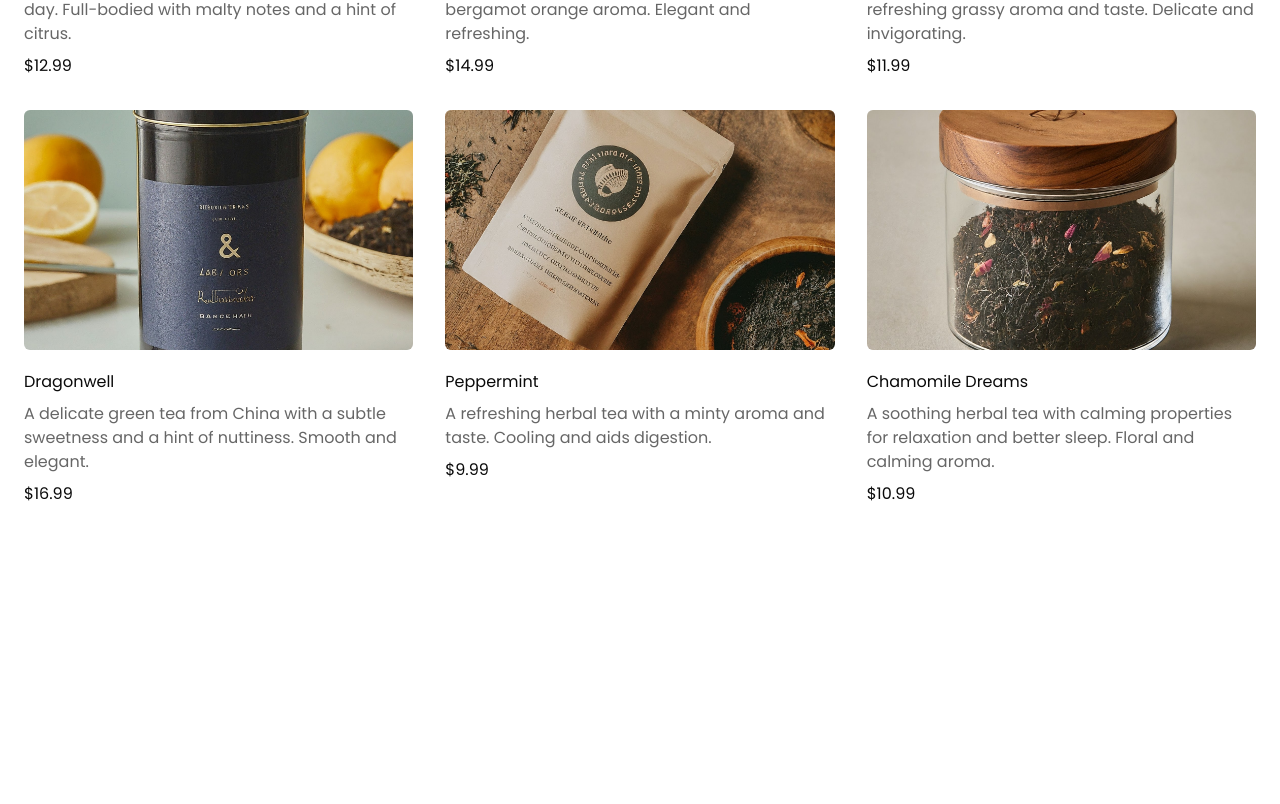
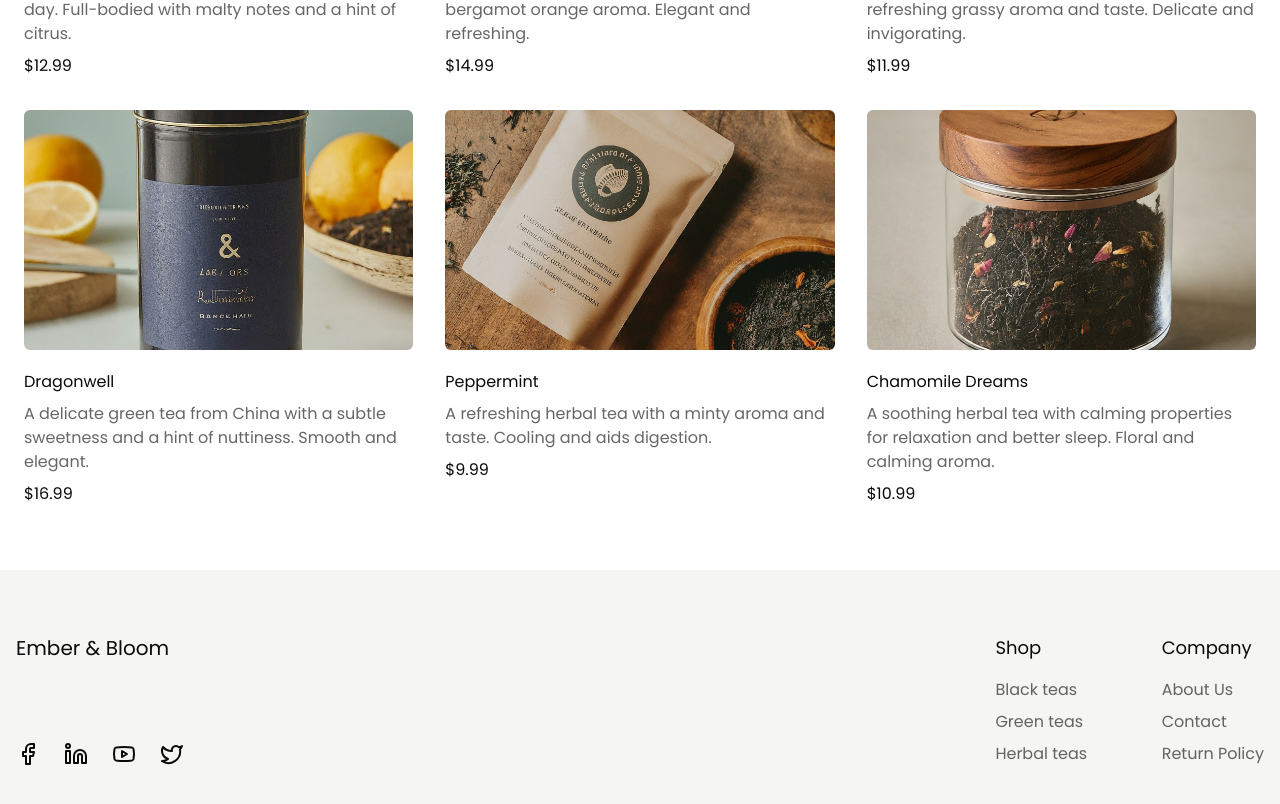
Before and after one commit to apkomatic-tech/ember-n-bloom-ecommerce, a Next.js app: page / in a window 1280 px wide. Shown: the part 1038-1842 px from the top of the page. Before the commit the page ends 1544 px from the top, so only its background shows below. Built offline with nearby package versions, Linux system fonts and the light colour scheme.

Commit message:
Add footer with dummy links

```diff
--- a/src/app/layout.tsx
+++ b/src/app/layout.tsx
@@ -1,30 +1,38 @@
-import type { Metadata } from 'next';
-import { Poppins as FontSans } from 'next/font/google';
-import './globals.css';
-import { cn } from '@/lib/utils';
-import Navbar from '@/components/layout/Navbar';
+import type { Metadata } from "next";
+import { Poppins as FontSans } from "next/font/google";
+import "./globals.css";
+import { cn } from "@/lib/utils";
+import Navbar from "@/components/layout/Navbar";
+import Footer from "@/components/layout/Footer";
 
 const fontSans = FontSans({
-  subsets: ['latin'],
-  weight: ['400', '700'],
-  variable: '--font-sans'
+  subsets: ["latin"],
+  weight: ["400", "700"],
+  variable: "--font-sans",
 });
 
 export const metadata: Metadata = {
-  title: 'Ember & Bloom',
-  description: 'Premium loose leaf teas for every mood & moment. Explore our collections, discover brewing tips, and elevate your tea experience.'
+  title: "Ember & Bloom",
+  description:
+    "Premium loose leaf teas for every mood & moment. Explore our collections, discover brewing tips, and elevate your tea experience.",
 };
 
 export default function RootLayout({
-  children
+  children,
 }: Readonly<{
   children: React.ReactNode;
 }>) {
   return (
     <html lang="en">
-      <body className={cn('min-h-screen bg-background font-sans antialiased', fontSans.variable)}>
+      <body
+        className={cn(
+          "min-h-screen bg-background font-sans antialiased",
+          fontSans.variable,
+        )}
+      >
         <Navbar />
-        <main className="max-w-screen-2xl mx-auto">{children}</main>
+        <main className="mx-auto max-w-screen-2xl">{children}</main>
+        <Footer />
       </body>
     </html>
   );
--- /dev/null
+++ b/src/components/layout/Footer.tsx
@@ -0,0 +1,71 @@
+import {
+  FacebookIcon,
+  LinkedinIcon,
+  TwitterIcon,
+  YoutubeIcon,
+} from "lucide-react";
+import Link from "next/link";
+
+const Footer = () => {
+  return (
+    <footer className="mt-16 bg-stone-100 py-8 md:py-16">
+      <div className="2xl::px-0 mx-auto max-w-screen-2xl px-4">
+        <div className="flex flex-col justify-between gap-8 md:flex-row">
+          {/* Left Column */}
+          <div className="flex flex-col items-center justify-between gap-4 md:items-start md:gap-0">
+            <div className="text-xl">Ember &amp; Bloom</div>
+            <ul className="flex items-center gap-6">
+              <li className="cursor-pointer">
+                <FacebookIcon />
+              </li>
+              <li className="cursor-pointer">
+                <LinkedinIcon />
+              </li>
+              <li className="cursor-pointer">
+                <YoutubeIcon />
+              </li>
+              <li className="cursor-pointer">
+                <TwitterIcon />
+              </li>
+            </ul>
+          </div>
+          {/* Right Column */}
+          <div className="grid grid-cols-2 gap-16">
+            {/* Column 1 */}
+            <div className="flex flex-col gap-4">
+              <div className="text-lg">Shop</div>
+              <ul className="flex flex-col gap-2 text-black/60">
+                <li>
+                  <Link href="/shop">Black teas</Link>
+                </li>
+                <li>
+                  <Link href="/shop">Green teas</Link>
+                </li>
+                <li>
+                  <Link href="/shop">Herbal teas</Link>
+                </li>
+              </ul>
+            </div>
+            {/* Column 2 */}
+            <div className="flex flex-col gap-4">
+              <div className="text-lg">Company</div>
+              <ul className="flex flex-col gap-2 text-black/60">
+                <li>
+                  <Link href="/shop">About Us</Link>
+                </li>
+                <li>
+                  <Link href="/shop">Contact</Link>
+                </li>
+                <li>
+                  <Link href="/shop">Return Policy</Link>
+                </li>
+              </ul>
+            </div>
+          </div>
+        </div>
+      </div>
+    </footer>
+  );
+};
+
+export default Footer;
```
